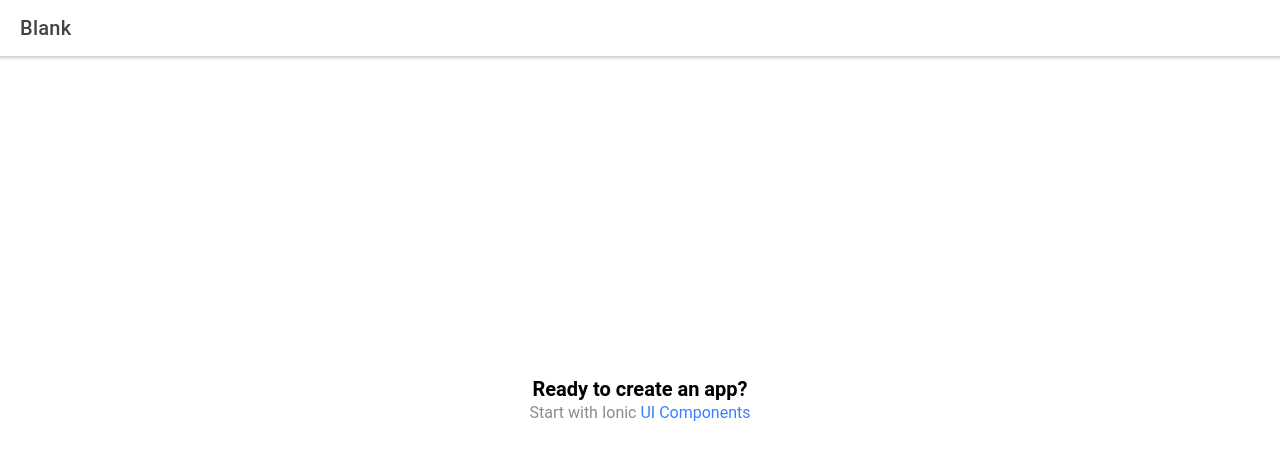
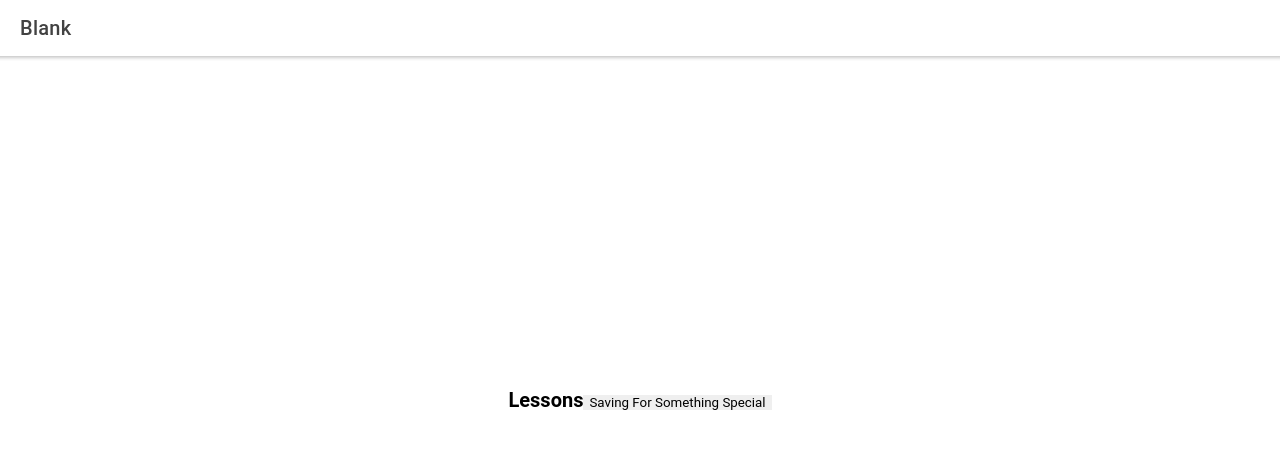
Before and after one commit to blobbyblobfish/piggy-bank, a React (Create React App) app: page /home in a window 1280 px wide. Shown: the top 460 px of the page. Built offline with nearby package versions, Linux system fonts and the light colour scheme.

Commit message:
#8 - skeletal setup

```diff
--- a/src/components/ExploreContainer.tsx
+++ /dev/null
@@ -1,15 +0,0 @@
-import React from 'react';
-import './ExploreContainer.css';
-
-interface ContainerProps { }
-
-const ExploreContainer: React.FC<ContainerProps> = () => {
-  return (
-    <div className="container">
-      <strong>Ready to create an app?</strong>
-      <p>Start with Ionic <a target="_blank" rel="noopener noreferrer" href="https://ionicframework.com/docs/components">UI Components</a></p>
-    </div>
-  );
-};
-
-export default ExploreContainer;
--- /dev/null
+++ b/src/components/LessonsContainer.js
@@ -0,0 +1,38 @@
+import React from 'react';
+import './LessonsContainer.css';
+
+const lessons = [
+  {
+    id: 1,
+    title: "Saving For Something Special",
+    video_url: "https://www.youtube.com/embed/JkCmIxraWlM",
+    question: {
+      question_text: "What does SMART stand for?",
+      question_choices: {
+        a: "Specific, Measurable, Attainable, Relevant, Time-based",
+        b: "Snakes, Mooses, Alligators, Rabbits, Turtles",
+        c: "Sugar, Meatloaf, Applesauce, Raisins, Toast"
+      },
+      correct_choice: "a"
+    }
+  }
+]
+
+const LessonsContainer = () => {
+
+  function renderLessonsList() {
+    return lessons.map(lesson => {
+      return <button key={lesson.id}>{lesson.title}</button>
+    })
+  }
+
+  return (
+    <div className="container">
+      <strong>Lessons</strong>
+      {/* Render a button for each lesson that navigates to the lesson page*/}
+      {renderLessonsList()}
+    </div>
+  );
+};
+
+export default LessonsContainer;
--- /dev/null
+++ b/src/components/Quiz.js
@@ -0,0 +1,4 @@
+// Quiz renders question text and choices.
+// User answers questions by selecting and confirming choices.
+// If correct...
+// If incorrect...
--- a/src/pages/Home.tsx
+++ b/src/pages/Home.tsx
@@ -1,6 +1,6 @@
 import { IonContent, IonHeader, IonPage, IonTitle, IonToolbar } from '@ionic/react';
 import React from 'react';
-import ExploreContainer from '../components/ExploreContainer';
+import ExploreContainer from '../components/LessonsContainer';
 import './Home.css';
 
 const Home: React.FC = () => {
```
Also changed, not shown: src/components/Lesson.js (added, +19 -0 lines), src/components/LessonsContainer.css (renamed from src/components/ExploreContainer.css).
